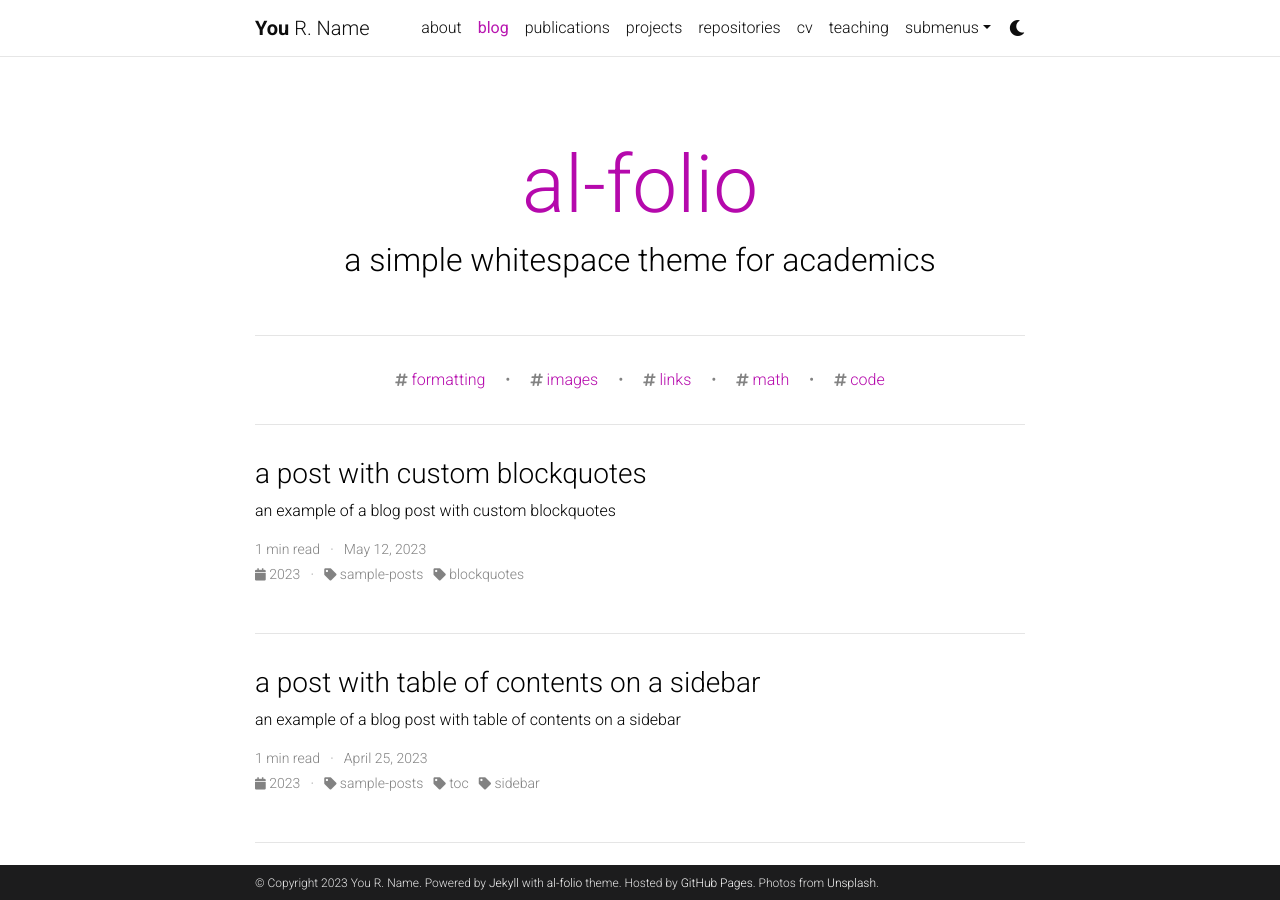
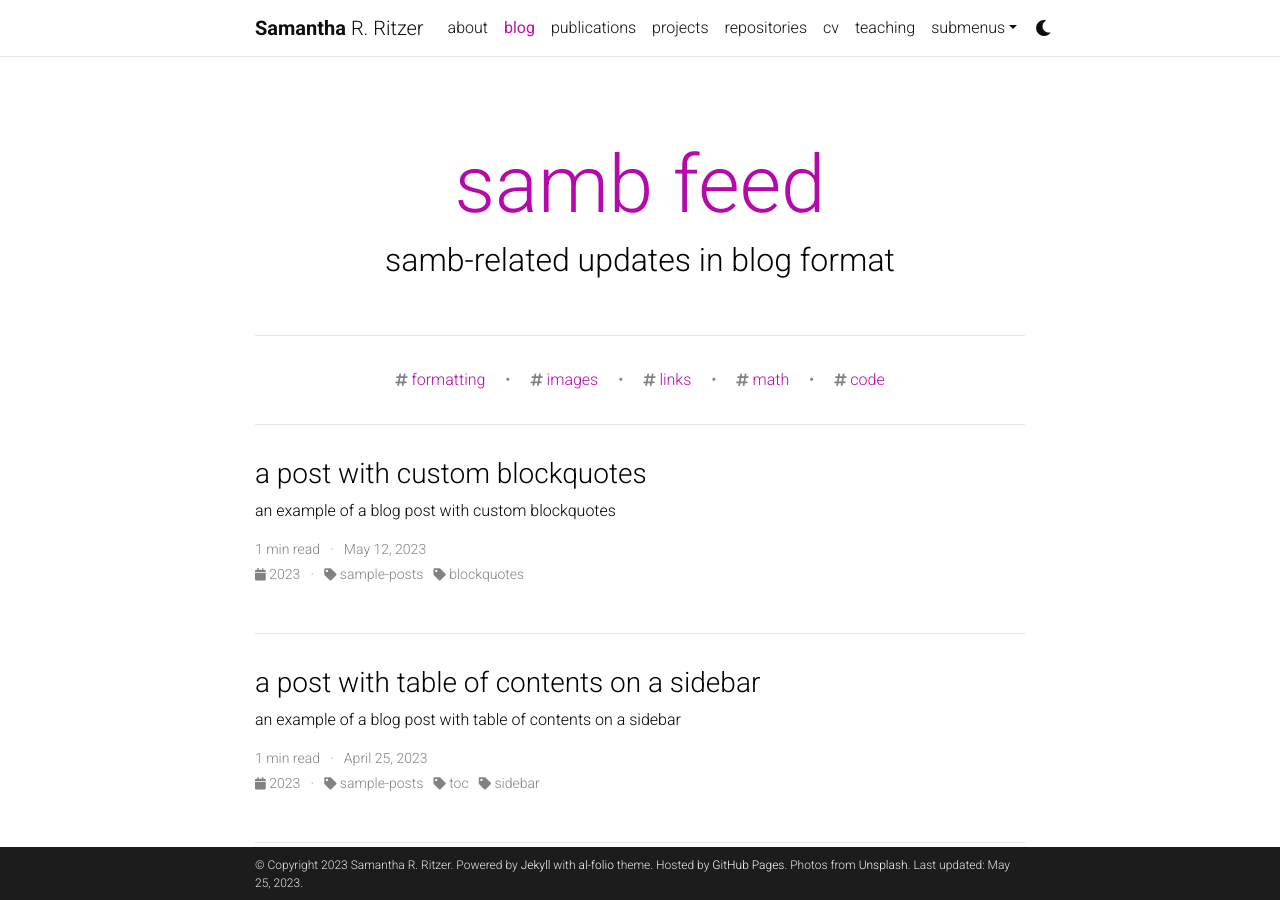
Before and after one commit to samritzer/samritzer.github.io, a Jekyll site: the page built from blog/index.html, in a window 1280 px wide and 900 px high. Built offline with Jekyll 4.4.1, drawn with Linux system fonts in a browser that asks for light colours; the list of posts is cut into pages by our own code; comment, search, counter and statistics services are not loaded; a style sheet for code colours, icons or effects is not loaded.

Commit message:
initial commit

```diff
--- a/_config.yml
+++ b/_config.yml
@@ -3,12 +3,11 @@
 # -----------------------------------------------------------------------------
 
 title: blank # the website title (if blank, full name will be used instead)
-first_name: You
+first_name: Samantha
 middle_name: R.
-last_name: Name
-email: you@example.com
+last_name: Ritzer
+email: sritzer@stanford.edu
 description: > # the ">" symbol means to ignore newlines until "footer_text:"
-  A simple, whitespace theme for academics. Based on [*folio](https://github.com/bogoli/-folio) design.
 footer_text: >
   Powered by <a href="https://jekyllrb.com/" target="_blank">Jekyll</a> with <a href="https://github.com/alshedivat/al-folio">al-folio</a> theme.
   Hosted by <a href="https://pages.github.com/" target="_blank">GitHub Pages</a>.
@@ -18,9 +17,9 @@
 lang: en # the language of your site (for example: en, fr, cn, ru, etc.)
 icon: ⚛️  # the emoji used as the favicon (alternatively, provide image name in /assets/img/)
 
-url: https://alshedivat.github.io # the base hostname & protocol for your site
-baseurl: /al-folio # the subpath of your site, e.g. /blog/
-last_updated: false # set to true if you want to display last updated in the footer
+url: https://samritzer.github.io # the base hostname & protocol for your site
+baseurl: # the subpath of your site, e.g. /blog/
+last_updated: true # set to true if you want to display last updated in the footer
 impressum_path:  # set to path to include impressum link in the footer, use the same path as permalink in a page, helps to conform with EU GDPR
 
 # -----------------------------------------------------------------------------
@@ -71,11 +70,11 @@
 # Social integration
 # -----------------------------------------------------------------------------
 
-github_username: # your GitHub user name
+github_username: samritzer # your GitHub user name
 gitlab_username: # your GitLab user name
-twitter_username: # your Twitter handle
+twitter_username: sambinoo # your Twitter handle
 mastodon_username: # your mastodon instance+username in the format instance.tld/@username
-linkedin_username: # your LinkedIn user name
+linkedin_username: samantharitzer # your LinkedIn user name
 telegram_username: # your Telegram user name
 scholar_userid: # your Google Scholar ID
 semanticscholar_id: # your Semantic Scholar ID
@@ -122,9 +121,9 @@
 # Blog
 # -----------------------------------------------------------------------------
 
-blog_name: al-folio # blog_name will be displayed in your blog page
+blog_name: samb feed # blog_name will be displayed in your blog page
 blog_nav_title: blog # your blog must have a title for it to be displayed in the nav bar
-blog_description: a simple whitespace theme for academics
+blog_description: samb-related updates in blog format
 permalink: /blog/:year/:title/
 
 # Pagination
@@ -139,7 +138,7 @@
 # Follow instructions on https://giscus.app/ to setup for your repo to fill out
 # the information below.
 giscus:
-  repo: alshedivat/al-folio      # <your-github-user-name>/<your-github-repo-name>
+  repo: samritzer/samritzer.github.io      # <your-github-user-name>/<your-github-repo-name>
   repo_id: MDEwOlJlcG9zaXRvcnk2MDAyNDM2NQ==
   category: Comments             # name of the category under which discussions will be created
   category_id: DIC_kwDOA5PmLc4CTBt6
@@ -152,7 +151,7 @@
   lang: en
 
 # Disqus comments (DEPRECATED)
-disqus_shortname: al-folio # put your disqus shortname
+disqus_shortname: # put your disqus shortname
 # https://help.disqus.com/en/articles/1717111-what-s-a-shortname
 
 # External sources.
```
